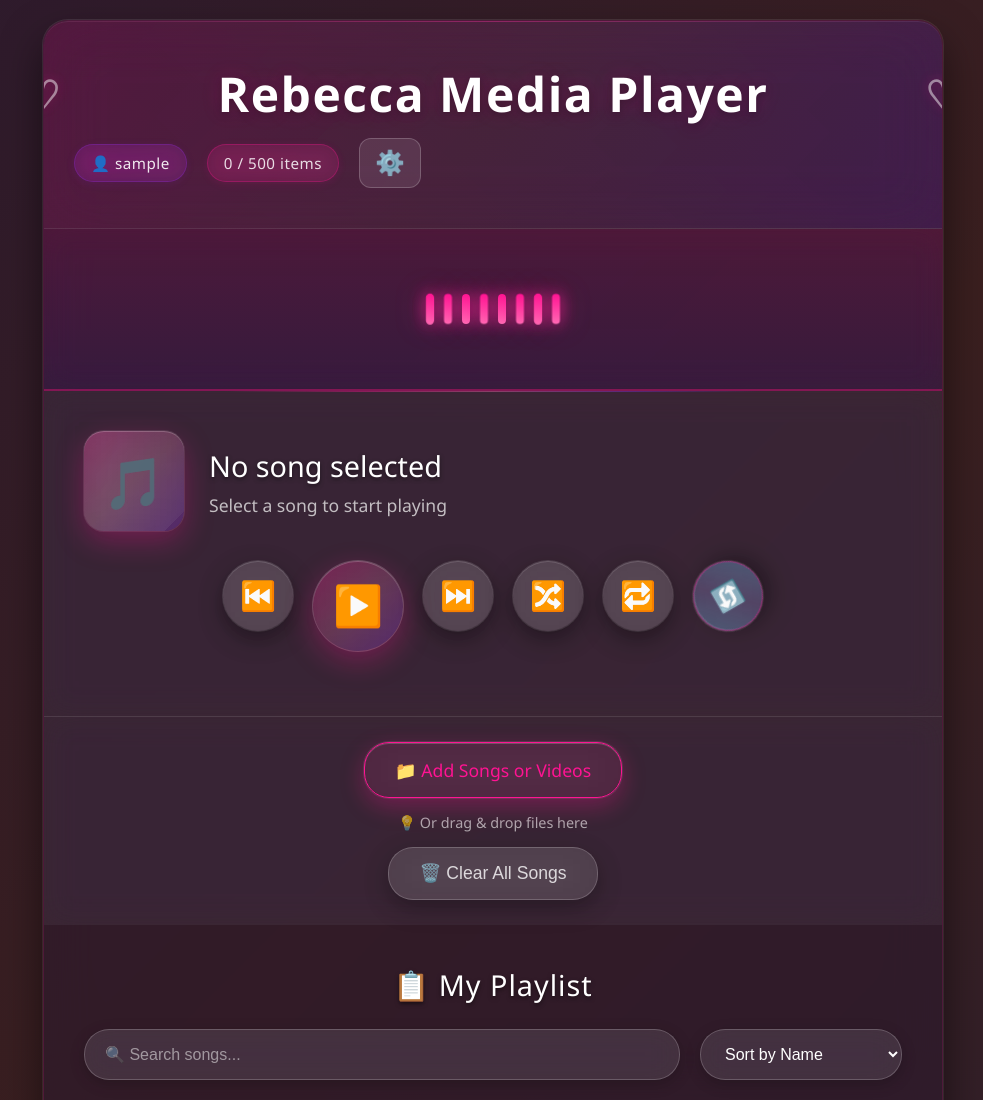
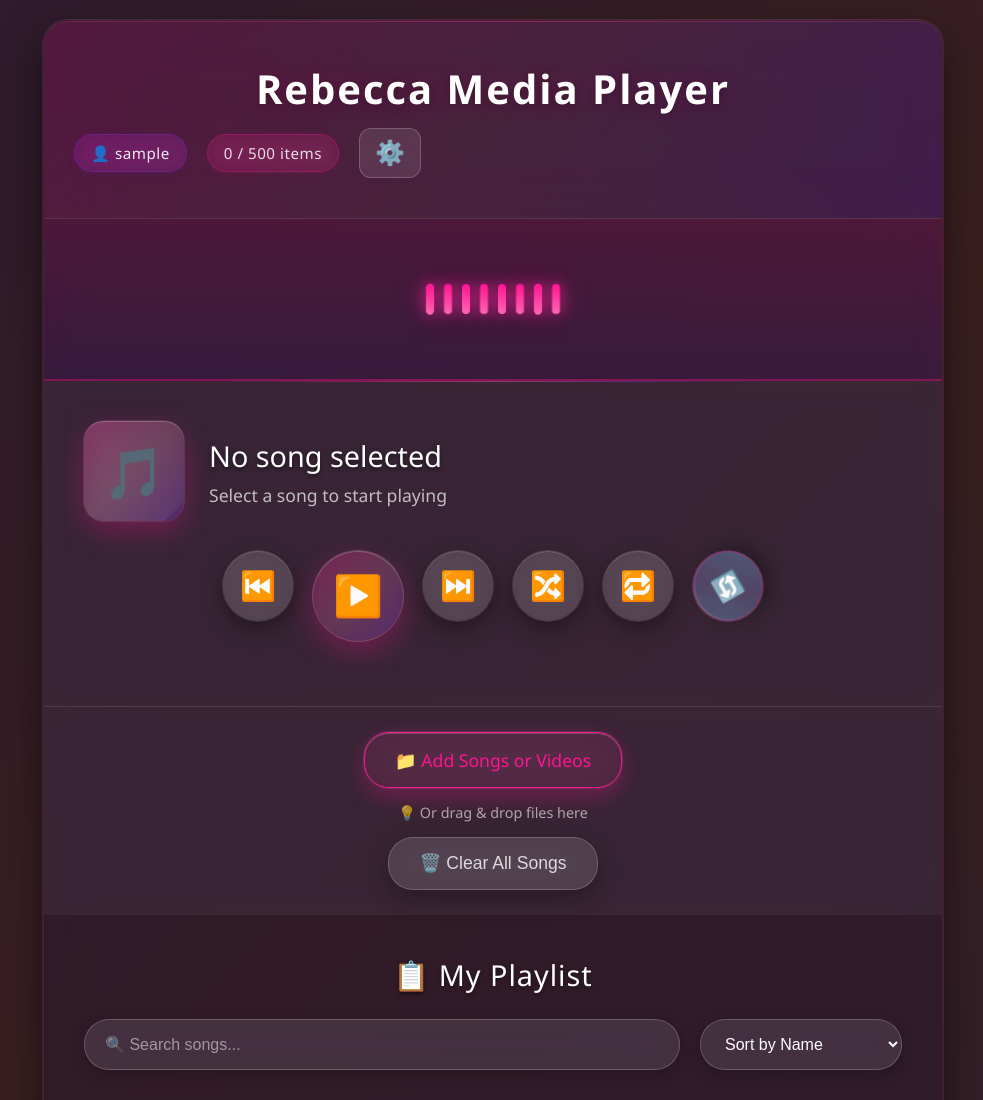
Before and after one commit to sepgit1/RebeccaMediaPlayer, a plain HTML site: page index.html in a window 1280 px wide. Shown: the top 1100 px of the page, without its empty margins (147-1130 px from the left). Drawn offline with Linux system fonts and the light colour scheme; sample sign-in values are in the browser's storage.

Commit message:
Style: Remove decorative hearts for professional clean header

```diff
--- a/styles.css
+++ b/styles.css
@@ -79,10 +79,10 @@ body {
 }
 
 .header h1 {
-    font-size: 3rem;
+    font-size: 2.5rem;
     margin-bottom: 12px;
-    font-weight: 500;
-    letter-spacing: 1.5px;
+    font-weight: 700;
+    letter-spacing: 2px;
     position: relative;
     z-index: 1;
     color: #ffffff;
@@ -92,51 +92,17 @@ body {
         0 0 20px rgba(255,20,147,0.2);
     -webkit-font-smoothing: antialiased;
     -moz-osx-font-smoothing: grayscale;
-    font-weight: 600;
 }
 
-/* Glass Heart Icons - Professional Style */
+/* No hearts - clean professional look */
 .header h1::before {
-    content: "♡";
-    position: absolute;
-    left: -50px;
-    top: 50%;
-    transform: translateY(-50%);
-    font-size: 2.5rem;
-    color: rgba(255, 255, 255, 0.6);
-    text-shadow:
-        0 0 10px rgba(255,20,147,0.3),
-        0 0 20px rgba(255,105,180,0.2);
-    filter: drop-shadow(0 2px 4px rgba(0,0,0,0.2));
-    -webkit-font-smoothing: antialiased;
-    opacity: 0.8;
-    transition: all 0.3s ease;
+    content: '';
+    display: none;
 }
 
 .header h1::after {
-    content: "♡";
-    position: absolute;
-    right: -50px;
-    top: 50%;
-    transform: translateY(-50%);
-    font-size: 2.5rem;
-    color: rgba(255, 255, 255, 0.6);
-    text-shadow:
-        0 0 10px rgba(255,20,147,0.3),
-        0 0 20px rgba(255,105,180,0.2);
-    filter: drop-shadow(0 2px 4px rgba(0,0,0,0.2));
-    -webkit-font-smoothing: antialiased;
-    opacity: 0.8;
-    transition: all 0.3s ease;
-}
-
-.header h1:hover::before,
-.header h1:hover::after {
-    opacity: 1;
-    color: rgba(255, 255, 255, 0.8);
-    text-shadow:
-        0 0 15px rgba(255,20,147,0.4),
-        0 0 25px rgba(255,105,180,0.3);
+    content: '';
+    display: none;
 }
 
 .song-counter {
```
